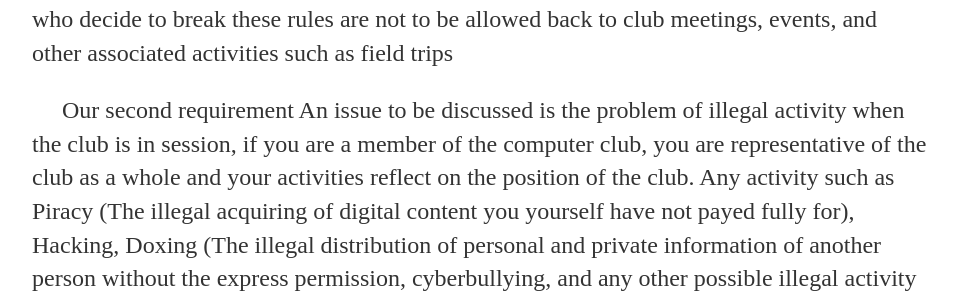
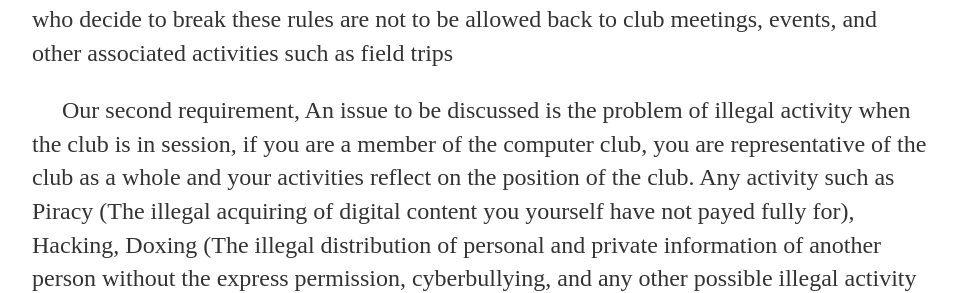
Before and after one commit to SUHScomputerclub/SUHScomputerclub.github.io, a Jekyll site: the page built from about/index.html, in a window 1280 px wide. Shown: the part 463-756 px from the top of the page, without its empty margins (160-1117 px from the left). Built offline with Jekyll 4.4.1, drawn with Linux system fonts in a browser that asks for light colours; some of the changed text lies outside the part shown.

Commit message:
fixed more formatting

```diff
--- a/about/index.html
+++ b/about/index.html
@@ -6,5 +6,4 @@
 
 	<p>If you’re reading this, then that means you may be considering whether to join the Computer club, if your first reaction is “We have a Computer Club?” That’s normal. The club was started in the first semester of 2017 and have only been picking up steam since then. Unlike most other clubs in the school we have no school funding and our equipment is second hand. We have very few requirements for entering the club. Our largest requirement is that if you join (Or decide to spend time in the Club room during meeting times) that you must stay respectful and considerate of the others in the club. Excessive yelling, non-productive arguing, and general inflammation is not allowed and will not be tolerated, those who decide to break these rules are not to be allowed back to club meetings, events, and other associated activities such as field trips</p>
 
-	<p>Our second requirement
-	An issue to be discussed is the problem of illegal activity when the club is in session, if you are a member of the computer club, you are representative of the club as a whole and your activities reflect on the position of the club. Any activity such as Piracy (The illegal acquiring of digital content you yourself have not payed fully for), Hacking, Doxing (The illegal distribution of personal and private information of another person without the express permission, cyberbullying, and any other possible illegal activity not listed here. The gist is don’t break the law in the club or we will be forced to call the police.</p>
+	<p>Our second requirement, An issue to be discussed is the problem of illegal activity when the club is in session, if you are a member of the computer club, you are representative of the club as a whole and your activities reflect on the position of the club. Any activity such as Piracy (The illegal acquiring of digital content you yourself have not payed fully for), Hacking, Doxing (The illegal distribution of personal and private information of another person without the express permission, cyberbullying, and any other possible illegal activity not listed here. The gist is don’t break the law in the club or we will be forced to call the police.</p>
```
